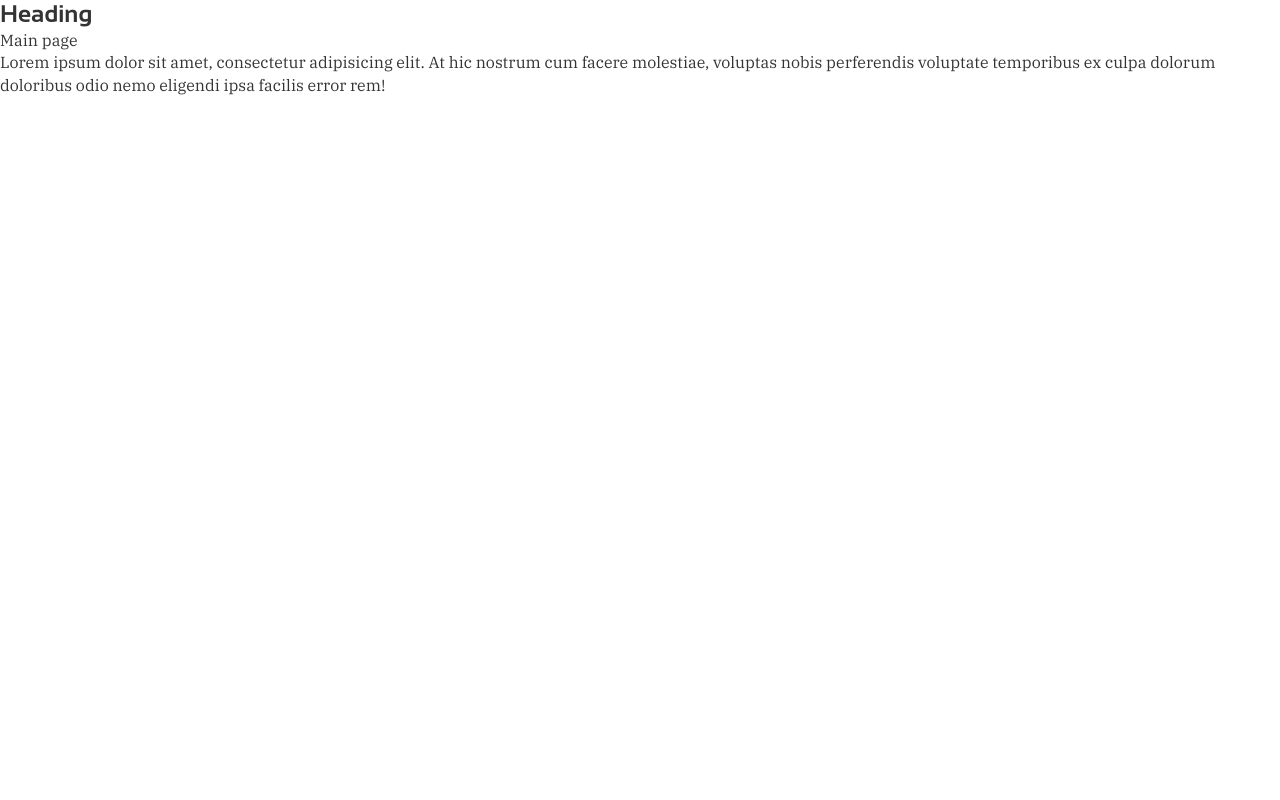
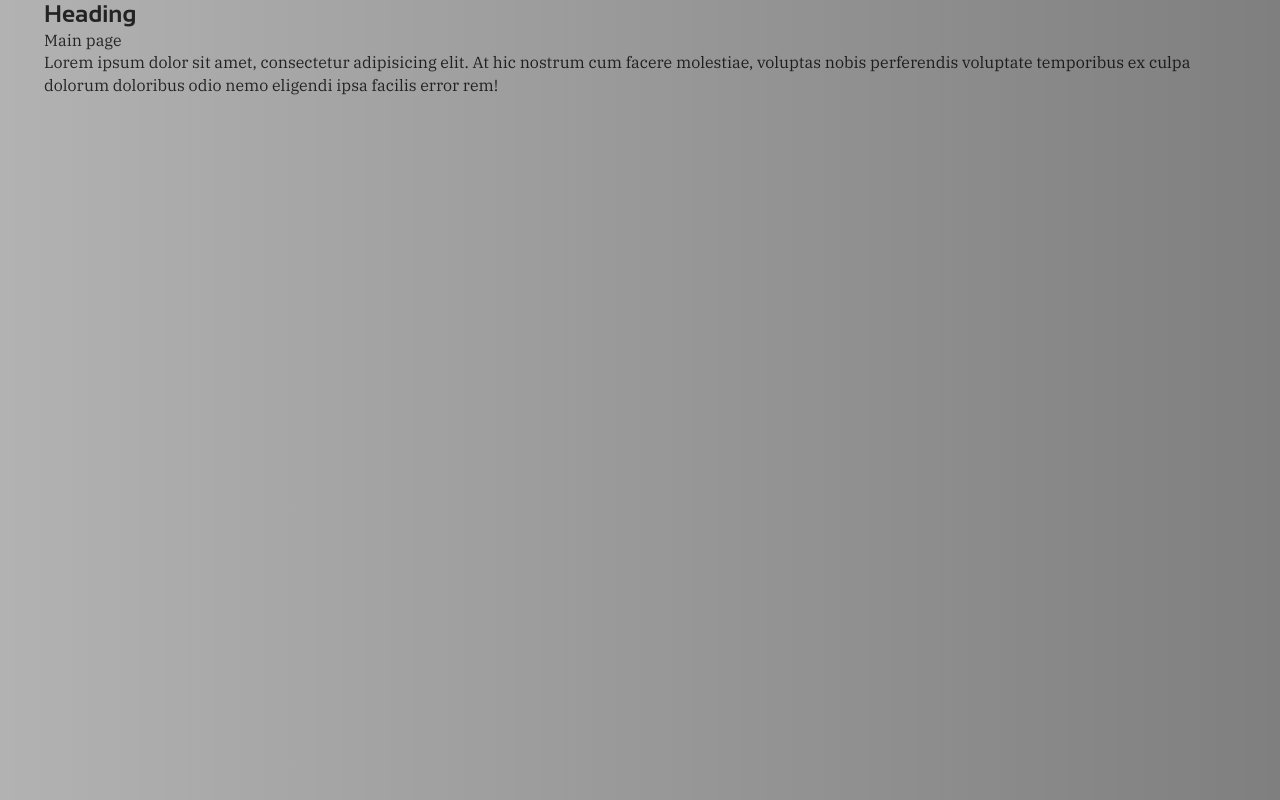
Before and after one commit to bashir-muhammad/dimando, a Next.js app: page / in a window 1280 px wide. Built offline with nearby package versions, Linux system fonts and the light colour scheme.

Commit message:
feat: add background and container styles

```diff
--- a/src/app/page.tsx
+++ b/src/app/page.tsx
@@ -2,7 +2,7 @@ import styles from "./styles/page.module.css";
 
 export default function Home() {
   return (
-    <div className={styles.page}>
+    <div className={styles.container}>
       <main className={styles.main}>
         <h2>Heading</h2>Main page
         <p>
--- a/src/app/styles/globals.css
+++ b/src/app/styles/globals.css
@@ -6,7 +6,7 @@ body {
 
 body {
   color: var(--foreground);
-  background: var(--background);
+  background: var(--linear-gray-gradient);
   font-family: var(--font-ibm-plex);
   font-weight: var(--font-weight-body);
   font-size: var(--text-md);
@@ -38,7 +38,7 @@ h4 {
   line-height: 120%;
 }
 
-@media (prefers-color-scheme: dark) {
+/* @media (prefers-color-scheme: dark) {
   :root {
     --background: #0a0a0a;
     --foreground: #ededed;
@@ -47,4 +47,4 @@ h4 {
   html {
     color-scheme: dark;
   }
-}
+} */
--- a/src/app/styles/page.module.css
+++ b/src/app/styles/page.module.css
@@ -1,9 +1,15 @@
-.page {
-  display: flex;
-  min-height: 100vh;
-  align-items: center;
-  justify-content: center;
-  background-color: var(--background);
+.container {
+  padding-inline: var(--space-32);
+  margin-inline: auto;
+  max-width: var(--viewport-desktop);
+
+  @media (width >= 768px) {
+    padding-inline: var(--space-44);
+  }
+
+  @media (width >= 1920px) {
+    padding-inline: var(--space-64);
+  }
 }
 
 .main {
--- a/src/app/styles/tokens.css
+++ b/src/app/styles/tokens.css
@@ -42,6 +42,11 @@
   --background: #fff;
   --foreground: var(--color-gray-80);
   --color-primary: var(--color-primary-50);
+  --linear-gray-gradient: linear-gradient(
+    90deg,
+    var(--color-gray-30, rgb(0 0 0 /30%)) 0%,
+    var(--color-gray-50, rgb(0 0 0 / 50%)) 100%
+  );
 
   /* --- Typography --- */
   --font-body: var(--font-ibm-plex), serif;
```
